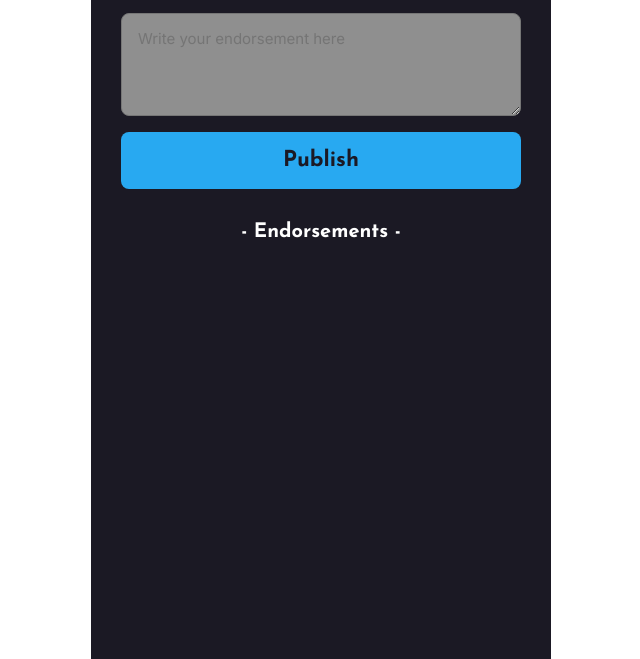
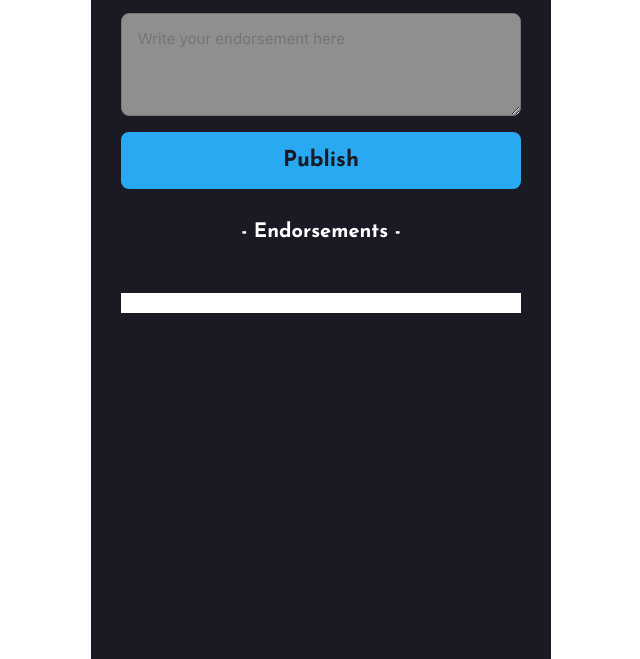
Before and after one commit to dev-arpita/proApp, a plain HTML site: page index.html in a window 1280 px wide. Both pictures are taken after a click on the link "Publish". Shown: the part 201-860 px from the top of the page, without its empty margins (319-959 px from the left). Drawn offline with nearby package versions, Linux system fonts and the light colour scheme.

Commit message:
add post element

```diff
--- a/index.css
+++ b/index.css
@@ -62,3 +62,16 @@ h2{
   font-size: 20px;
   font-weight: 700;
 }
+ul {
+  list-style-type: none;
+  text-align: left;
+  background: #FFF;
+  color: #1B1924;
+  padding-left: 0;
+}
+li {
+  padding: 10px 16px;
+}
+li p {
+  margin: 0;
+}
--- a/index.js
+++ b/index.js
@@ -8,5 +8,14 @@ const appSettings = {
 const app = initializeApp(appSettings)
 const database = getDatabase(app)
 const shoppingListInDB = ref(database, "posts")
+
 const postListEl = document.getElementById("post-list")
 const postEl = document.createElement("li")
+const inputEl = document.getElementById("input-area")
+const actionBtn = document.getElementById("btn")
+
+actionBtn.addEventListener("click", renderPost)
+function renderPost(){
+    postEl.innerHTML = `<p>${inputEl.value}</p>`
+    postListEl.append(postEl)
+}
```
